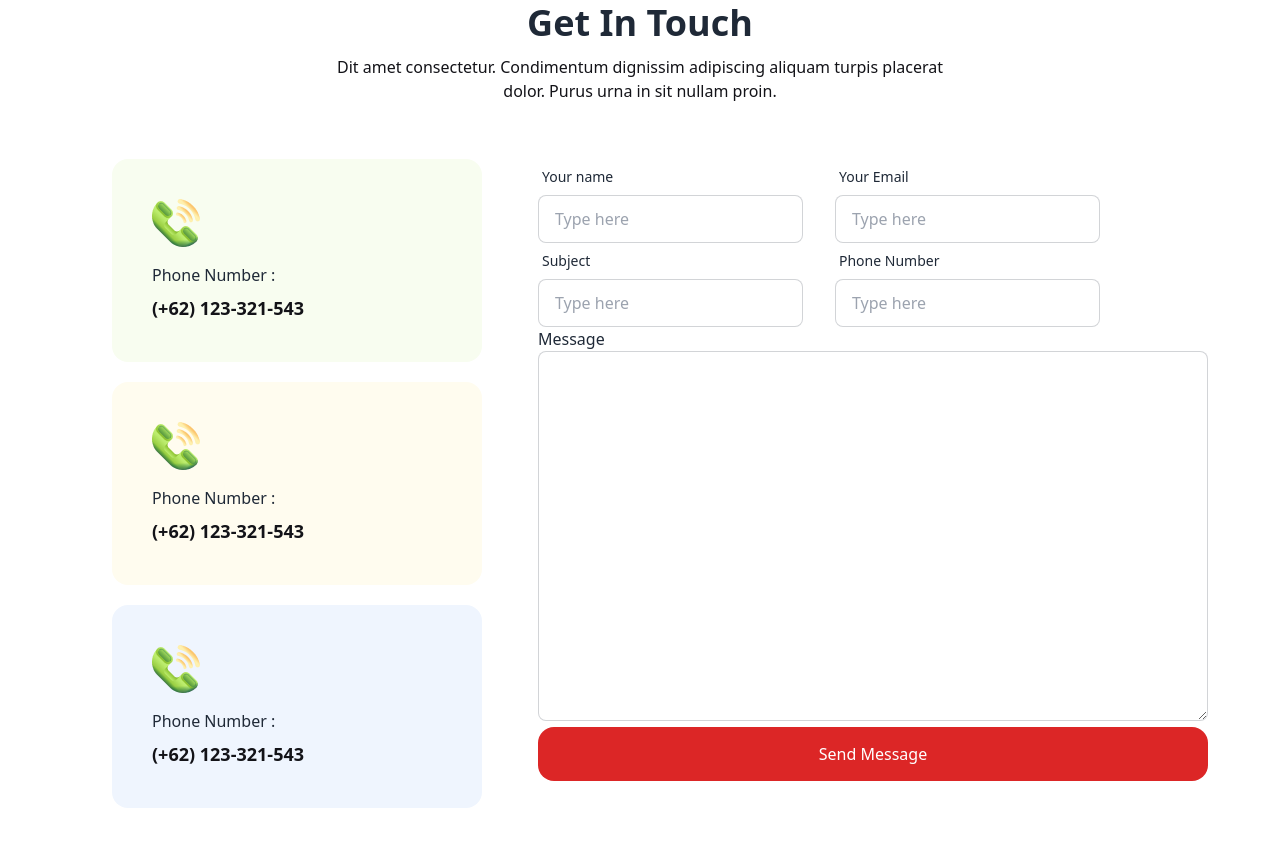
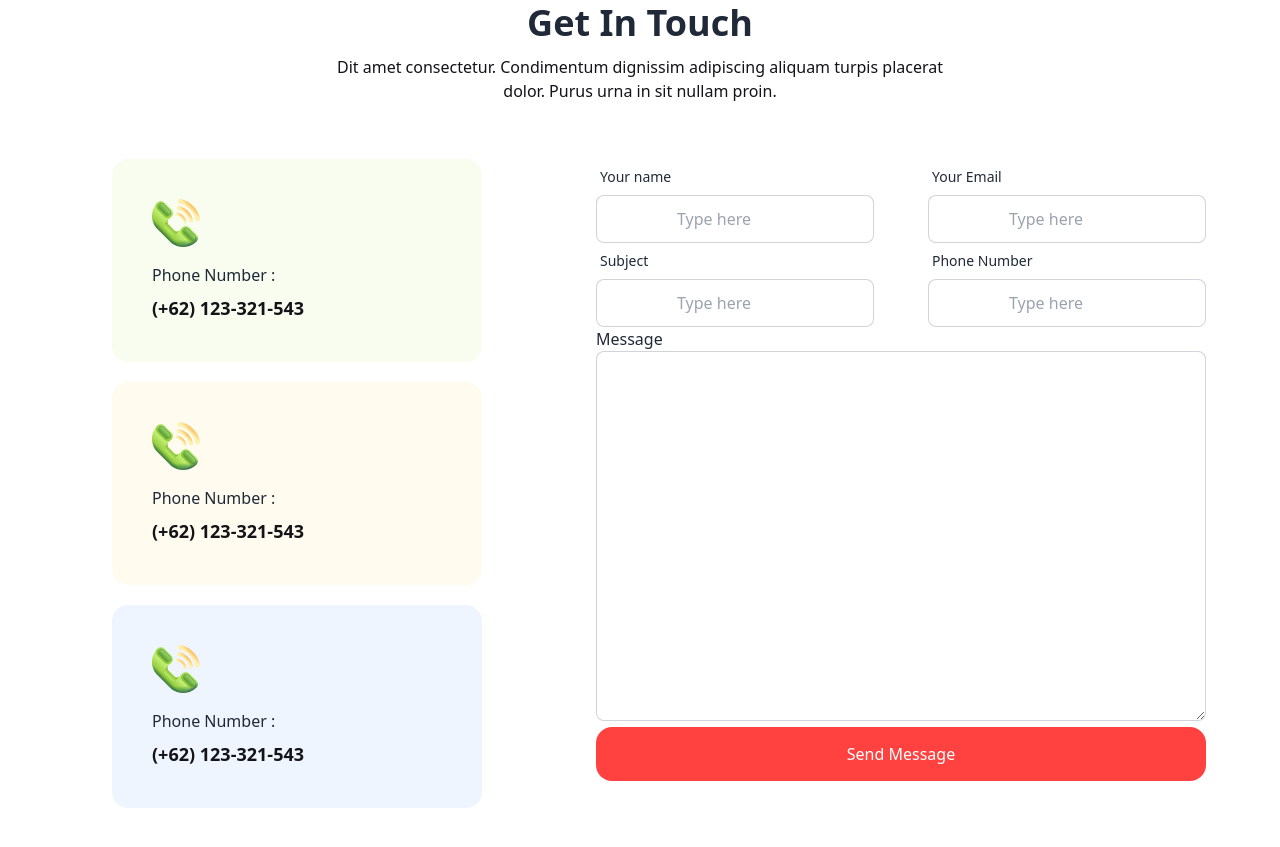
Before and after one commit to Noman-Mia/Hockeys, a plain HTML site: page index.html in a window 1280 px wide. Shown: the part 4143-4990 px from the top of the page. Drawn offline with nearby package versions, Linux system fonts and the light colour scheme.

Commit message:
added some text

```diff
--- a/index.html
+++ b/index.html
@@ -404,7 +404,7 @@
         <h1 class="font-extrabold text-4xl">Clients Question</h1>
          <p class="pt-3 text-[#131318]">Dit amet consectetur. Condimentum dignissim adipiscing aliquam turpis placerat <br> dolor. Purus urna in sit nullam proin. </p>
     </div>
-  <div class="lg:flex items-center gap-5   ">
+  <div class="md:flex space-x-10 lg:flex items-center gap-5   ">
       <div class="mb-6">
         <img class="lg:h-[540px] lg:mt-6" src="Images/11.png" alt="">
       </div>
@@ -473,7 +473,7 @@
             <p class="pt-3 text-[#131318]">Dit amet consectetur. Condimentum dignissim adipiscing aliquam turpis placerat <br> dolor. Purus urna in sit nullam proin. </p>
         </div>
         <!-- start -->
-        <div class="lg:flex lg:gap-14 ">
+        <div class="lg:flex lg:gap-[114px] ">
             <div class="space-y-5">
                 <div class="bg-[#F8FDF0] p-10 lg:w-[370px] rounded-2xl">
                      <img class="mb-4" src="Images/Group 1171275317.png" alt="">
@@ -495,20 +495,20 @@
              <!-- input -->
              <div class=" ">
 
-                 <div class="lg:flex gap-8">
-                    <div >
+                 <div class="lg:flex lg:gap-[54px]">
+                    <div>
                         <label class="form-control w-full">
                             <div class="label">
                               <span class="label-text"> Your name</span>
                             </div>
-                            <input type="text" placeholder="Type here" class="input input-bordered w-full " />
+                            <input type="text" placeholder="Type here" class="lg:pl-[80px] input input-bordered w-full " />
                         </label>
 
-                         <label class="form-control w-full ">
+                         <label class="form-control w-full  ">
                             <div class="label">
                               <span class="label-text">Subject</span>
                             </div>
-                            <input type="text" placeholder="Type here" class="input input-bordered w-full " />
+                            <input type="text" placeholder="Type here" class="lg:pl-[80px] input input-bordered w-full " />
                           </label>
                     </div>
 
@@ -518,20 +518,20 @@
                             <div class="label">
                               <span class="label-text">Your Email</span>
                             </div>
-                            <input type="text" placeholder="Type here" class="input input-bordered w-full " />
+                            <input type="text" placeholder="Type here" class="lg:pl-[80px] input input-bordered w-full " />
                           </label>
                          <label class="form-control w-full ">
                             <div class="label">
                               <span class="label-text">Phone Number</span>
                             </div>
-                            <input type="text" placeholder="Type here" class="input input-bordered w-full " />
+                            <input type="text" placeholder="Type here" class="lg:pl-[80px] input input-bordered w-full " />
                           </label>
                     </div>
                  </div>
-                 <span>Message</span>
-                  <textarea placeholder="" class="textarea textarea-bordered textarea-lg h-[200px] w-[370px] lg:w-[670px] lg:h-[370px]" ></textarea>
-                  <div class="bg-red-600 lg:w-[670px] p-[15px] text-center rounded-2xl">
-                    <span class="text-white">Send Message</span>
+                 <span class="md:hidden lg:flex">Message</span>
+                  <textarea placeholder="" class="textarea textarea-bordered textarea-lg h-[200px] w-[370px] md:w-[870px] lg:w-[610px] lg:h-[370px]" ></textarea>
+                  <div class="bg-[#FF4240] lg:w-[610px] p-[15px] text-center rounded-2xl">
+                    <span class= " text-white">Send Message</span>
                   </div>
                </div>
         </div>
```
